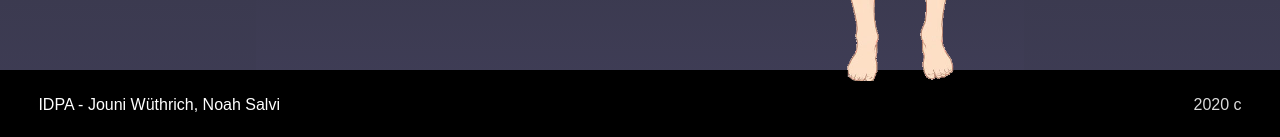
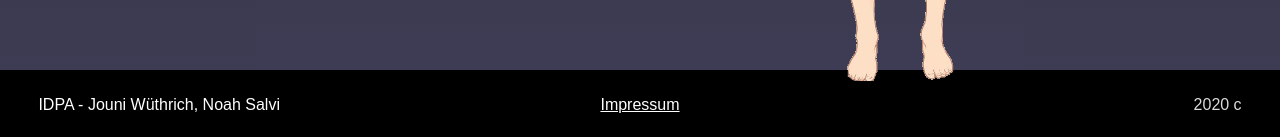
Before and after one commit to noahsalvi/Symptomize, an Angular app in the folder symptomize-web/: page / in a window 1280 px wide. Shown: the part 660-797 px from the top of the page. Built offline with nearby package versions, Linux system fonts and the light colour scheme; a web font is replaced by a local one.

Commit message:
create Impressum

```diff
--- a/symptomize-web/src/app/app.module.ts
+++ b/symptomize-web/src/app/app.module.ts
@@ -6,9 +6,10 @@ import { AppComponent } from "./app.component";
 import { LandingComponent } from "./landing/landing.component";
 import { SymptomizeComponent } from './symptomize/symptomize.component';
 import { QuittungComponent } from './quittung/quittung.component';
+import { ImpressumComponent } from './impressum/impressum.component';
 
 @NgModule({
-  declarations: [AppComponent, LandingComponent, SymptomizeComponent, QuittungComponent],
+  declarations: [AppComponent, LandingComponent, SymptomizeComponent, QuittungComponent, ImpressumComponent],
   imports: [BrowserModule, AppRoutingModule],
   providers: [],
   bootstrap: [AppComponent],
--- /dev/null
+++ b/symptomize-web/src/app/impressum/impressum.component.html
@@ -0,0 +1 @@
+<p>impressum works!</p>
--- /dev/null
+++ b/symptomize-web/src/app/impressum/impressum.component.ts
@@ -0,0 +1,15 @@
+import { Component, OnInit } from '@angular/core';
+
+@Component({
+  selector: 'app-impressum',
+  templateUrl: './impressum.component.html',
+  styleUrls: ['./impressum.component.scss']
+})
+export class ImpressumComponent implements OnInit {
+
+  constructor() { }
+
+  ngOnInit() {
+  }
+
+}
--- a/symptomize-web/src/app/landing/landing.component.html
+++ b/symptomize-web/src/app/landing/landing.component.html
@@ -24,5 +24,6 @@
 </div>
 <footer>
   <div>IDPA - Jouni Wüthrich, Noah Salvi</div>
+  <div class="Impressum" [routerLink]="['impressum']">Impressum</div>
   <div class="gray-text">2020 c</div>
 </footer>
--- a/symptomize-web/src/app/landing/landing.component.scss
+++ b/symptomize-web/src/app/landing/landing.component.scss
@@ -60,9 +60,7 @@
   }
 }
 
-.gray-text {
-  color: rgb(219, 219, 219);
-}
+
 
 @media (min-width: 630px) {
   .responsive-helper {
@@ -147,10 +145,25 @@
     background: black;
     bottom: 0;
     display: flex;
-    justify-content: space-between;
+    flex-wrap: wrap;
     align-items: center;
     padding-left: 3%;
     padding-right: 3%;
     margin-bottom: 0;
+    div{
+      width: 33%;
+      flex-grow: 1;
+    }
+    .gray-text{
+      text-align: right;
+    }
   }
 }
+.gray-text {
+  color: rgb(219, 219, 219);
+}
+.Impressum{
+  text-decoration: underline;
+  text-align: center;
+  float: right;
+}
```
Also changed, not shown: symptomize-web/src/app/app-routing.module.ts (+7 -2 lines), symptomize-web/src/app/impressum/impressum.component.scss (added), 1 other file (tests, documents, lock files or other folders).
